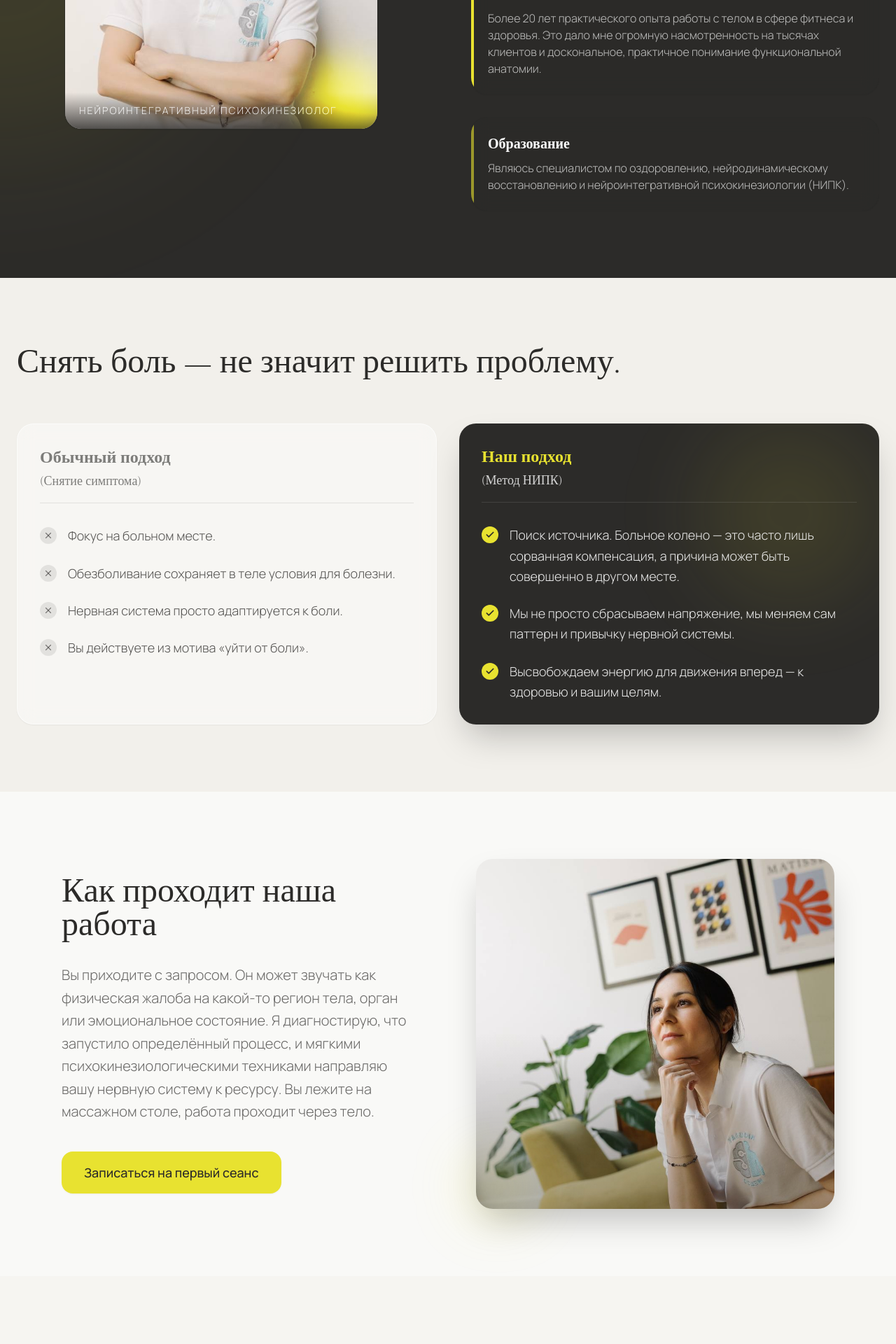
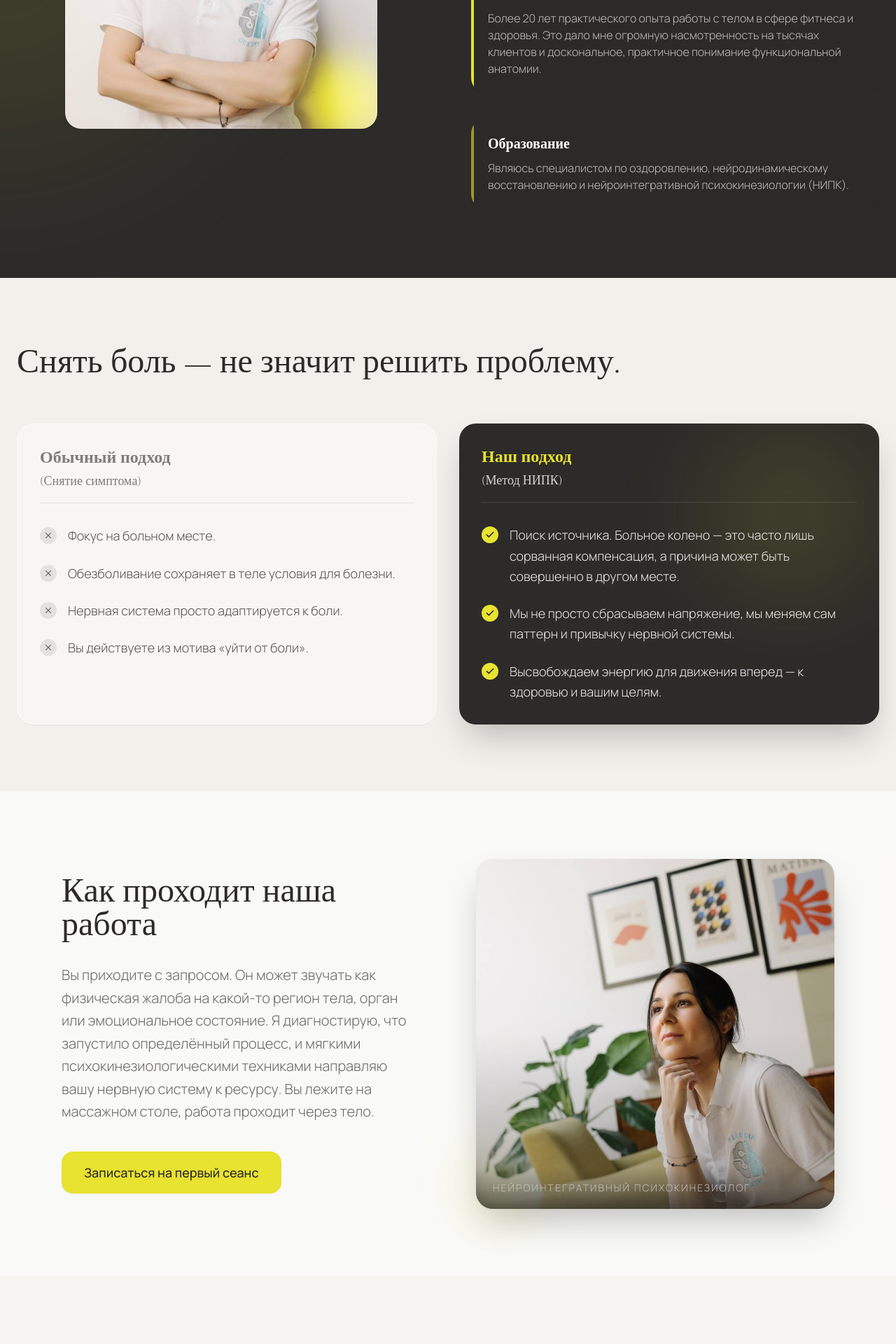
Before and after one commit to glebastashev/kinesio_site, a React (Vite) app: page / in a window 1280 px wide. Shown: the part 6400-8320 px from the top of the page at 70% size. Built offline with nearby package versions, Linux system fonts and the light colour scheme.

Commit message:
Move profession label to Methodology photo, remove from About

```diff
--- a/src/components/sections/About.tsx
+++ b/src/components/sections/About.tsx
@@ -16,12 +16,6 @@ export const About = () => {
               alt="Надежда Ефремова"
               className="w-full h-full object-cover rounded-xl shadow-2xl scale-[1.45] origin-center" style={{ objectPosition: '50% 35%' }}
             />
-              {/* Text overlay */}
-              <div className="absolute bottom-0 left-0 right-0 px-5 py-4 bg-gradient-to-t from-graphite/80 via-graphite/40 to-transparent rounded-b-xl">
-                <p className="text-white/90 text-sm font-light tracking-[0.15em] uppercase">
-                  Нейроинтегративный психокинезиолог
-                </p>
-              </div>
               <div className="absolute -bottom-6 -right-6 w-32 h-32 bg-accent-yellow rounded-full mix-blend-overlay blur-xl" />
            </div>
         </FadeIn>
--- a/src/components/sections/Methodology.tsx
+++ b/src/components/sections/Methodology.tsx
@@ -29,6 +29,12 @@ export const Methodology = ({ onOpenContact }: { onOpenContact: () => void }) =>
                 alt="Надежда Ефремова — работа с клиентом"
                 className="w-full h-[500px] object-cover object-center"
               />
+              {/* Profession label */}
+              <div className="absolute bottom-0 left-0 right-0 px-6 py-5 bg-gradient-to-t from-graphite/75 via-graphite/30 to-transparent">
+                <p className="text-white/90 text-sm font-light tracking-[0.15em] uppercase">
+                  Нейроинтегративный психокинезиолог
+                </p>
+              </div>
               {/* Subtle overlay */}
               <div className="absolute inset-0 bg-gradient-to-t from-graphite/30 via-transparent to-transparent" />
             </div>
```
